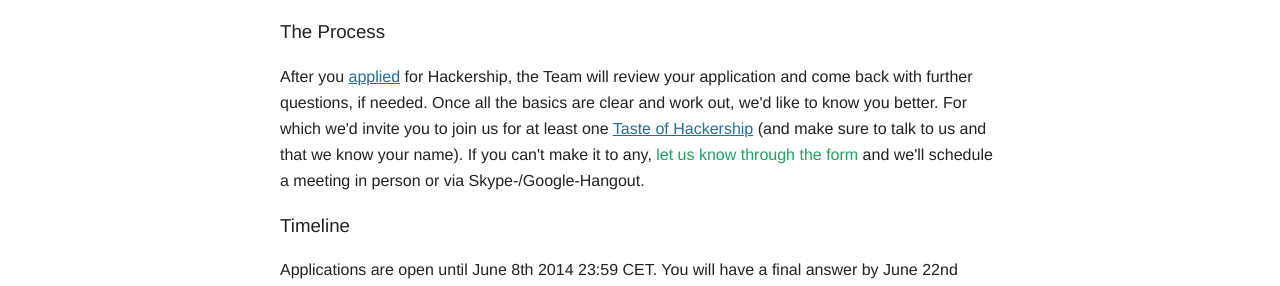
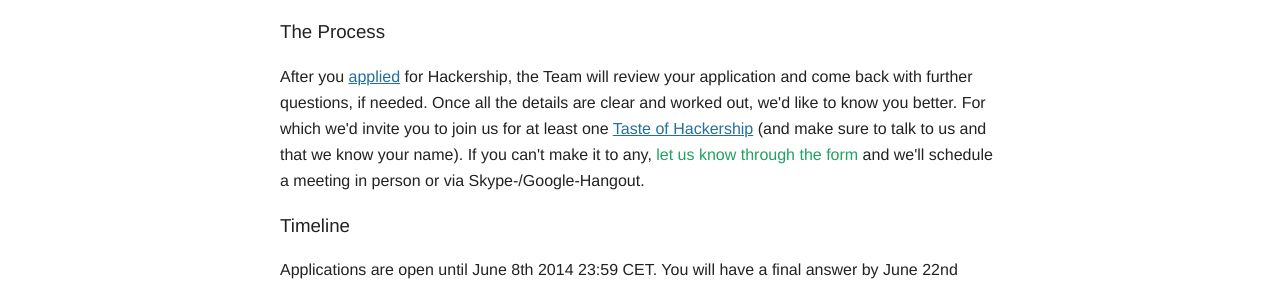
Before and after one commit to Hackership/website, a Jekyll site: the page built from apply/index.html, in a window 1280 px wide and 900 px high. Shown: the part 221-507 px from the top of the window. Built offline with Jekyll 4.4.1, drawn with Linux system fonts in a browser that asks for light colours; nearby versions of some CDN libraries.

Commit message:
Update index.html

```diff
--- a/apply/index.html
+++ b/apply/index.html
@@ -9,7 +9,7 @@
     </header>
     <section>
         <h3 id="application-process">The Process</h3>
-        <p>After you <a href="#apply-form">applied</a> for Hackership, the Team will review your application and come back with further questions, if needed. Once all the basics are clear and work out, we'd like to know you better. For which we'd invite you to join us for at least one <a href="http://blog.hackership.org/2014/05/Announcing-Taste-of-Hackership-Experience-Hackership-first-hand.html">Taste of Hackership</a> (and make sure to talk to us and that we know your name). If you can't make it to any, <em>let us know through the form</em> and we'll schedule a meeting in person or via Skype-/Google-Hangout.</p>
+        <p>After you <a href="#apply-form">applied</a> for Hackership, the Team will review your application and come back with further questions, if needed. Once all the details are clear and worked out, we'd like to know you better. For which we'd invite you to join us for at least one <a href="http://blog.hackership.org/2014/05/Announcing-Taste-of-Hackership-Experience-Hackership-first-hand.html">Taste of Hackership</a> (and make sure to talk to us and that we know your name). If you can't make it to any, <em>let us know through the form</em> and we'll schedule a meeting in person or via Skype-/Google-Hangout.</p>
 
         <h3>Timeline</h3>
         <p>Applications are open until June 8th 2014 23:59 CET. You will have a final answer by June 22nd latest. The batch starts on July 7th.</p>
```
